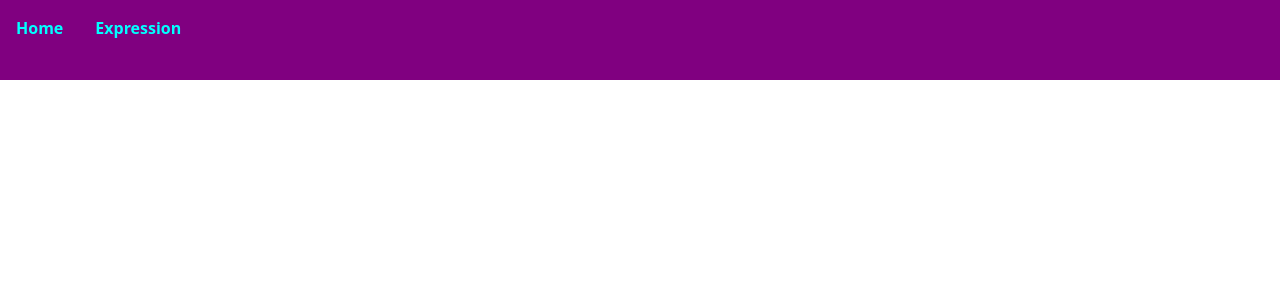
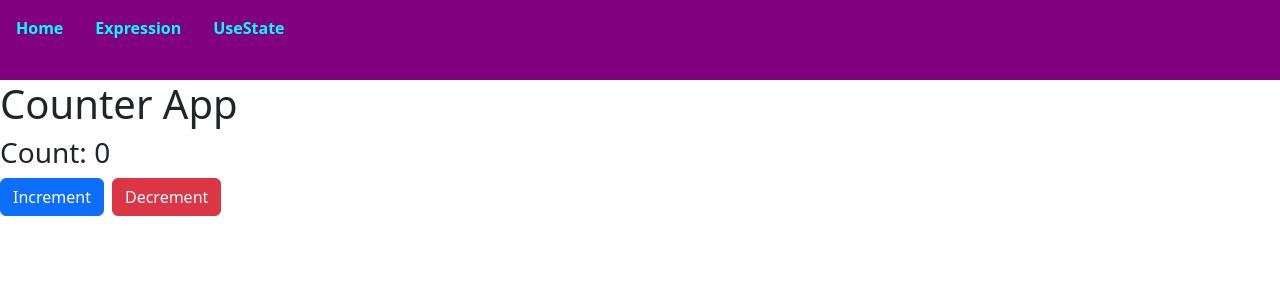
Before and after one commit to Eyasin81/React, a React (Vite) app: page /useState in a window 1280 px wide. Before the commit this address had no page. Shown: the top 300 px of the page. Built offline with nearby package versions, Linux system fonts and the light colour scheme.

Commit message:
20 UseState Hooks

```diff
--- a/src/App.jsx
+++ b/src/App.jsx
@@ -5,6 +5,8 @@ import './Assets/bootstrap.min.css'
 import Home from './Pages/Home';
 import Expression from './Pages/4_JSX and JS Expression';
 import Nav from './Component/Nav/Nav';
+// videos-20 useState Method
+import UseState from './Pages/20_UseState';
 const App = () => {
   return (
    <BrowserRouter>
@@ -12,6 +14,7 @@ const App = () => {
    <Routes>
    <Route path='/four' element={<Expression/>}/>
    <Route path='/' element={<Home/>}/>
+   <Route path='/useState' element={<UseState/>}/>
    </Routes>
    </BrowserRouter>
   );
--- a/src/Component/Nav/Nav.jsx
+++ b/src/Component/Nav/Nav.jsx
@@ -6,6 +6,7 @@ const Nav = () => {
     <nav>
     <NavLink to='/' className='nav-link'>Home</NavLink>
     <NavLink to='/four' className='nav-link'>Expression</NavLink>
+    <NavLink to='/useState' className='nav-link'>UseState</NavLink>
     </nav>
 
    );
--- /dev/null
+++ b/src/Pages/20_UseState.jsx
@@ -0,0 +1,15 @@
+import React,{useState} from 'react';
+const UseState = () => {
+const [count,setCount]=useState(0)
+
+   return (
+      <div>
+         <h1>Counter App</h1>
+         <h3>Count: {count}</h3>
+         <button onClick={()=>setCount(count+1)} className="btn btn-primary">Increment</button>
+         <button onClick={()=>setCount(count-1)} className="btn btn-danger mx-2">Decrement</button>
+      </div>
+   );
+};
+
+export default UseState;
```
